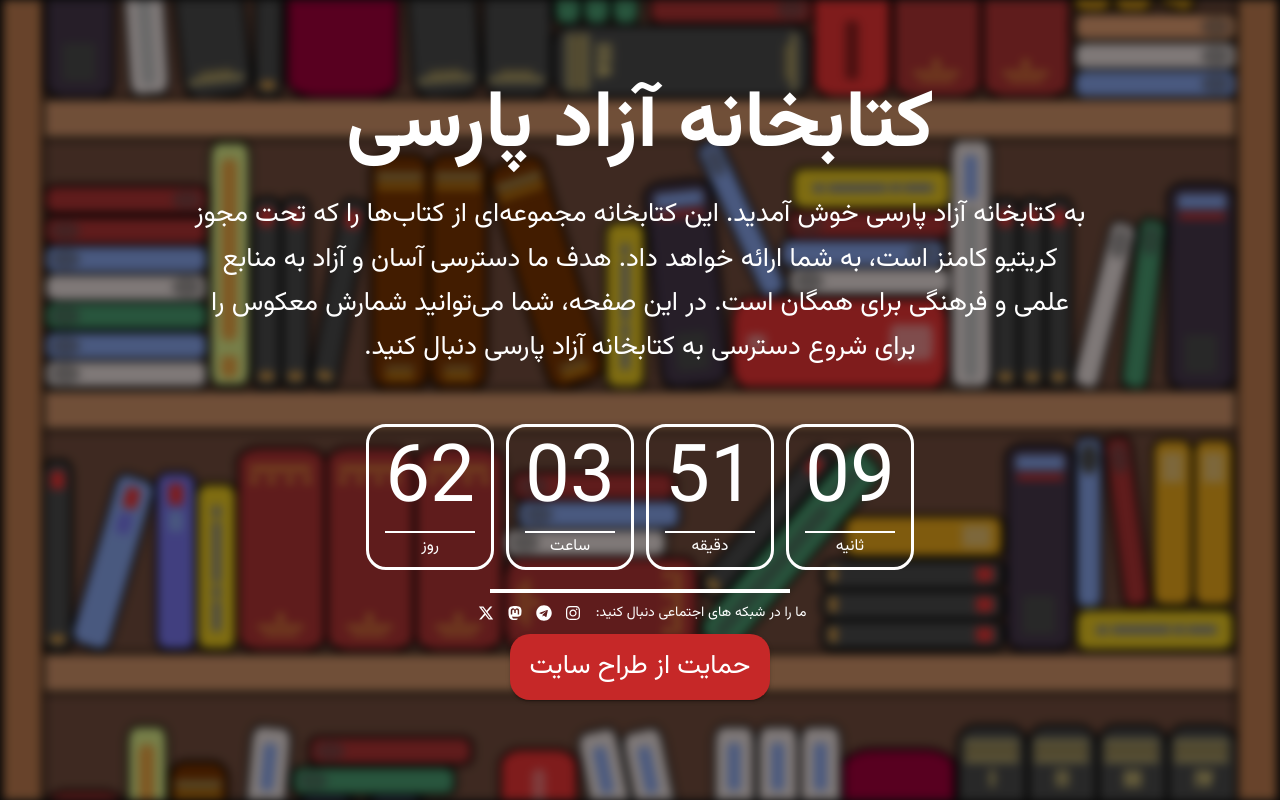
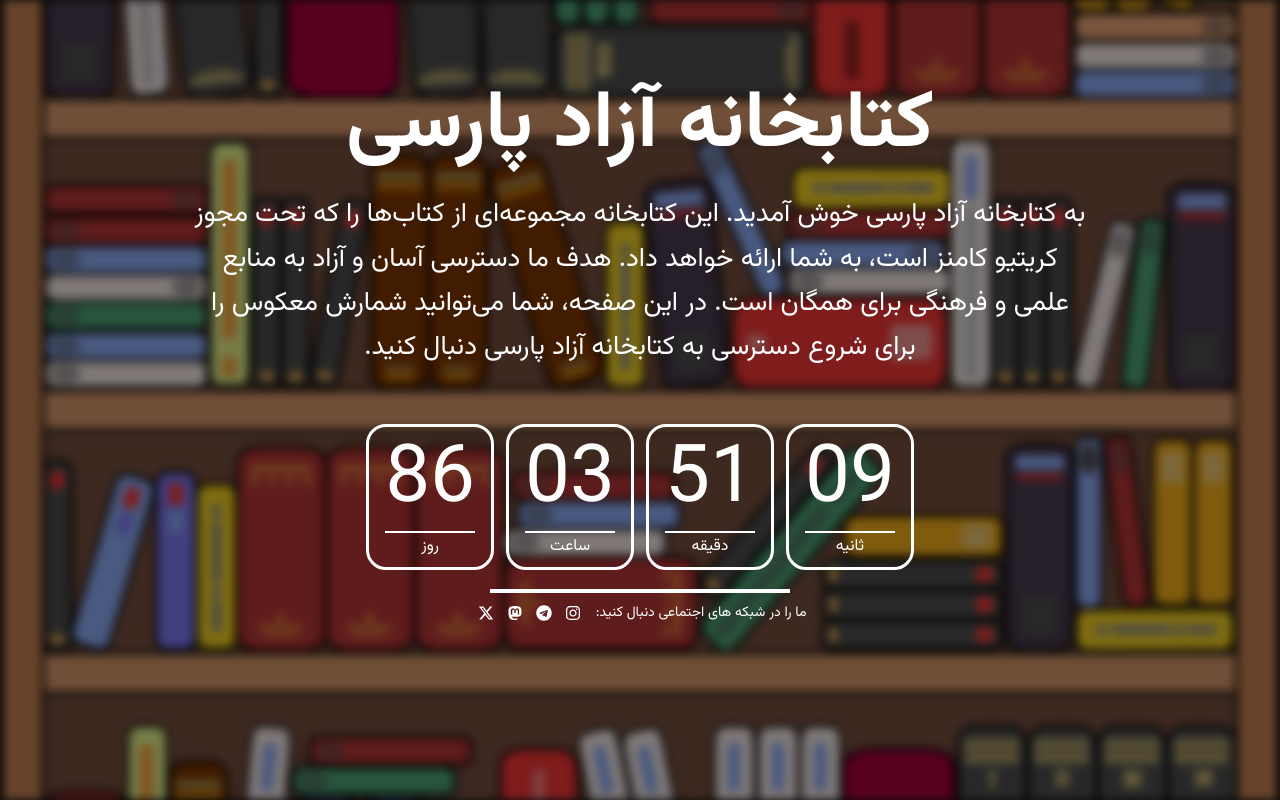
Before and after one commit to persianccbook/persianccbook.github.io, a React (Vite) app: page / in a window 1280 px wide. Built offline with nearby package versions, Linux system fonts and the light colour scheme.

Commit message:
change countdown time

```diff
--- a/src/App.tsx
+++ b/src/App.tsx
@@ -2,7 +2,7 @@ import { Box, Divider, Typography, useMediaQuery } from "@mui/material";
 import library from "./assets/library.svg";
 import { theme } from "./theme";
 import Countdown from "./components/Countdown";
-import DonateButton from "./components/DonateButton";
+// import DonateButton from "./components/DonateButton";
 import SocialMedia from "./components/SocialMedia";
 
 function App() {
@@ -109,7 +109,7 @@ function App() {
         <Countdown />
         <Divider sx={{ width: 300, borderWidth: 2, margin: '5px auto',bgcolor:'white' }} />
         <SocialMedia/>
-        <DonateButton />
+        {/* <DonateButton /> */}
       </Box>
     </>
   );
--- a/src/components/Countdown.tsx
+++ b/src/components/Countdown.tsx
@@ -13,7 +13,7 @@ const Countdown = () => {
   const isSmUp = useMediaQuery(theme.breakpoints.up("sm"));
   const isMdUp = useMediaQuery(theme.breakpoints.up("md"));
   const { days, hours, minutes, seconds } = useCountdown({
-    endDate: "November 1 2024 00:00:00",
+    endDate: "November 25 2024 00:00:00",
   });
 
   const getFontSize = () => {
```
